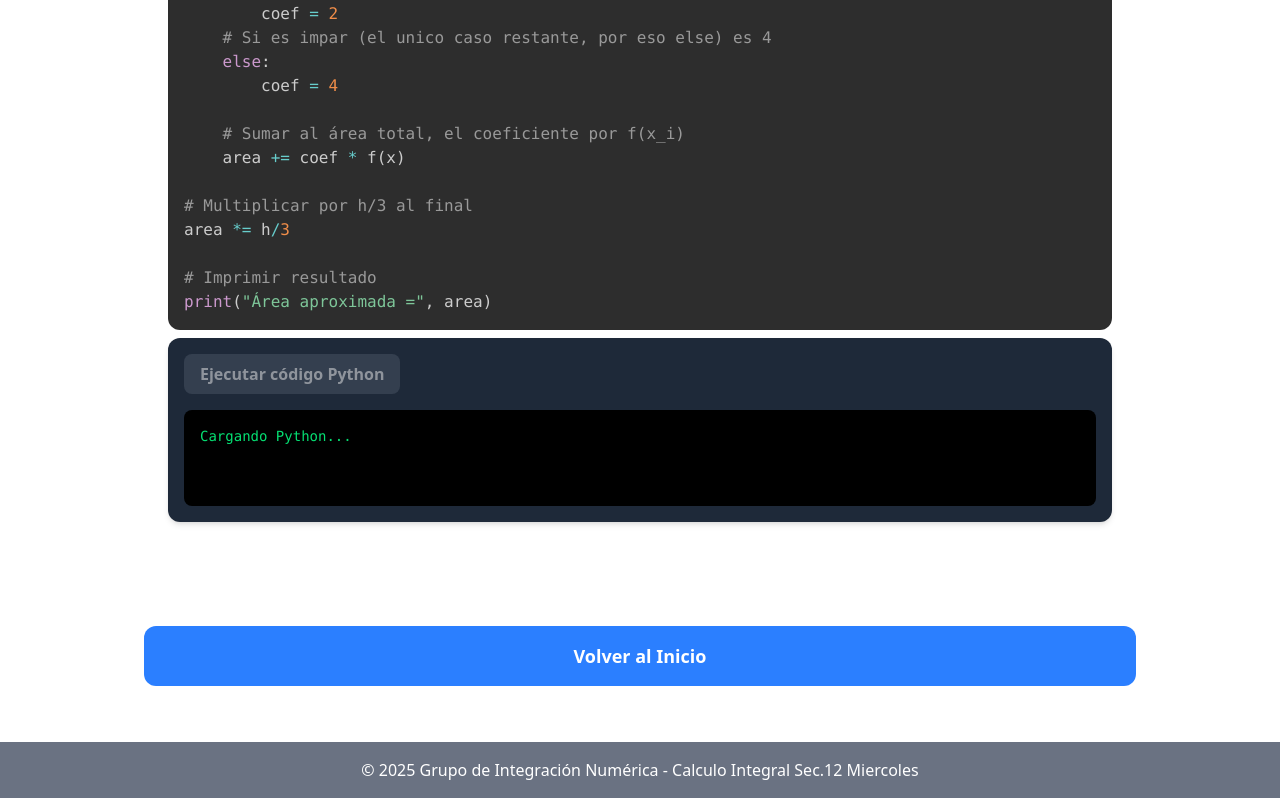
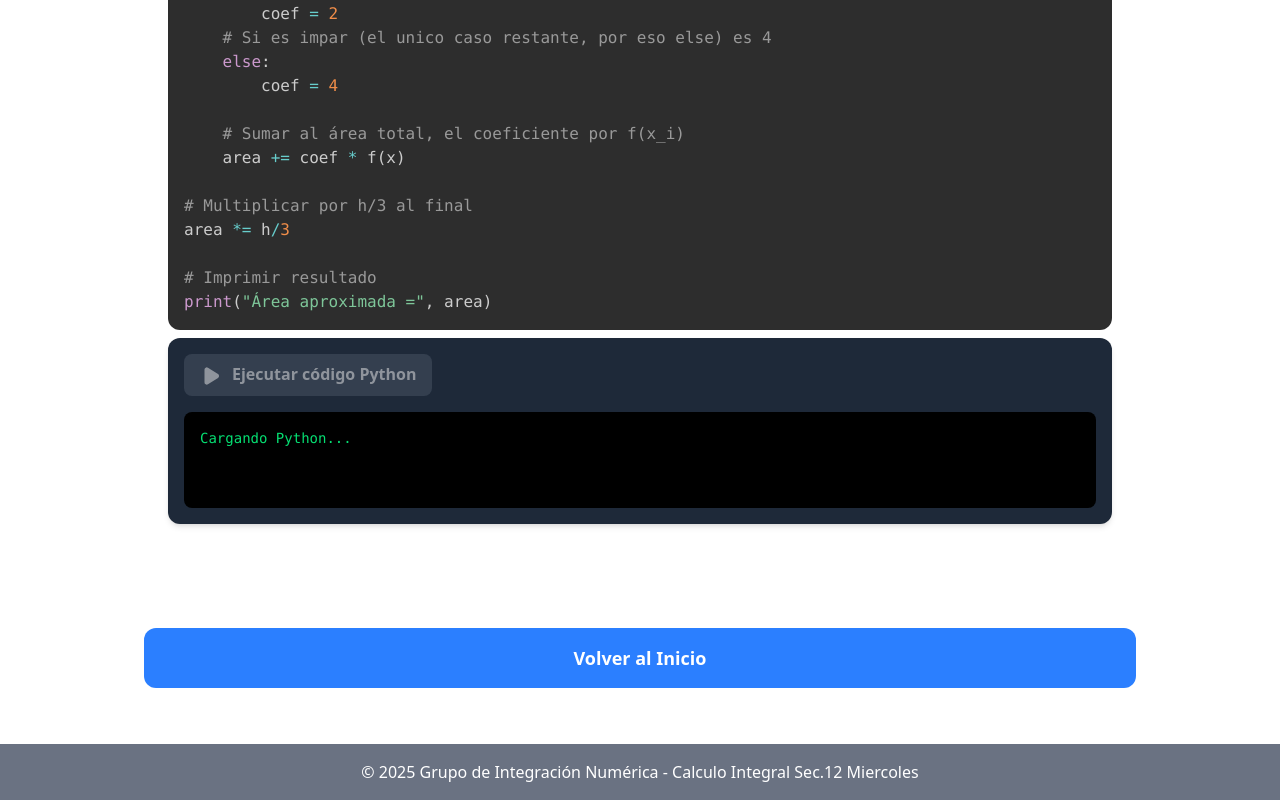
Before and after one commit to xNeuNoRo/integracion-numerica, a React (Vite) app: page /simpson in a window 1280 px wide. Shown: the part 3519-4319 px from the top of the page. Built offline with nearby package versions, Linux system fonts and the light colour scheme.

Commit message:
feat: Add invalid function handling to Simpson and Trapecio components and enhance PyRunner button UI

```diff
--- a/src/components/PyRunner.tsx
+++ b/src/components/PyRunner.tsx
@@ -1,3 +1,4 @@
+import { PlayIcon } from "@heroicons/react/16/solid";
 import { usePyRunner } from "../hooks/usePyRunner";
 
 type PyRunnerProps = {
@@ -16,6 +17,7 @@ export default function PyRunner({ code, readyToRun }: PyRunnerProps) {
         disabled={!ready || loading || !readyToRun}
         className="bg-blue-500 hover:cursor-pointer hover:bg-blue-600 disabled:bg-gray-600 px-4 py-2 rounded-lg font-semibold transition disabled:opacity-50 disabled:cursor-not-allowed"
       >
+        <PlayIcon className="h-6 w-6 inline-block mr-2" />
         Ejecutar código Python
       </button>
 
--- a/src/components/simpson/SimpsonCalc.tsx
+++ b/src/components/simpson/SimpsonCalc.tsx
@@ -273,7 +273,7 @@ export default function SimpsonCalc() {
         <h2 className="text-purple-500 font-black text-2xl">
           Código en Python
         </h2>
-        <SimpsonPYCode a={a} b={b} n={n} fn={fn} />
+        <SimpsonPYCode a={a} b={b} n={n} fn={fn} invalidFn={noFunction || simpsonInvalido} />
       </div>
     </div>
   );
--- a/src/components/simpson/SimpsonPYCode.tsx
+++ b/src/components/simpson/SimpsonPYCode.tsx
@@ -9,9 +9,10 @@ type SimpsonPYCodeProps = {
   b: number;
   n: number;
   fn: string;
+  invalidFn: boolean;
 };
 
-export default function SimpsonPYCode({ a, b, n, fn }: SimpsonPYCodeProps) {
+export default function SimpsonPYCode({ a, b, n, fn, invalidFn }: SimpsonPYCodeProps) {
   // Convertir la función a una sintaxis válida en Python
   const fnPython = fn
     .replace(/\^/g, "**") // potencia
@@ -78,7 +79,7 @@ print("Área aproximada =", area)
     Prism.highlightAll(); // Resaltar el código con PrismJS
   }, [pyCode]);
 
-  const readyToRun = validateSimpsonMethod(a, b, n, fn);
+  const readyToRun = !invalidFn && validateSimpsonMethod(a, b, n, fn);
 
   return (
     <>
--- a/src/components/trapecio/TrapecioCalc.tsx
+++ b/src/components/trapecio/TrapecioCalc.tsx
@@ -246,7 +246,7 @@ export default function TrapecioCalc() {
         <h2 className="text-blue-600 font-black text-2xl">
           Código en Python
         </h2>
-        <TrapecioPYCode a={a} b={b} n={n} fn={fn} />
+        <TrapecioPYCode a={a} b={b} n={n} fn={fn} invalidFn={noFunction} />
       </div>
     </div>
   );
--- a/src/components/trapecio/TrapecioPYCode.tsx
+++ b/src/components/trapecio/TrapecioPYCode.tsx
@@ -9,9 +9,10 @@ type TrapecioPYCodeProps = {
   b: number;
   n: number;
   fn: string;
+  invalidFn: boolean;
 };
 
-export default function TrapecioPYCode({ a, b, n, fn }: TrapecioPYCodeProps) {
+export default function TrapecioPYCode({ a, b, n, fn, invalidFn }: TrapecioPYCodeProps) {
   // Conversión completa: JS → Python compatible con numpy
   const fnPython = fn
     .replace(/\^/g, "**") // potencia (x^2 → x**2)
@@ -76,7 +77,7 @@ print("Área aproximada =", area)
     Prism.highlightAll(); // Resaltar el código con PrismJS
   }, [pyCode]);
 
-  const readyToRun = validateTrapezoidalMethod(a, b, n, fn);
+  const readyToRun = !invalidFn && validateTrapezoidalMethod(a, b, n, fn);
 
   return (
     <>
```
